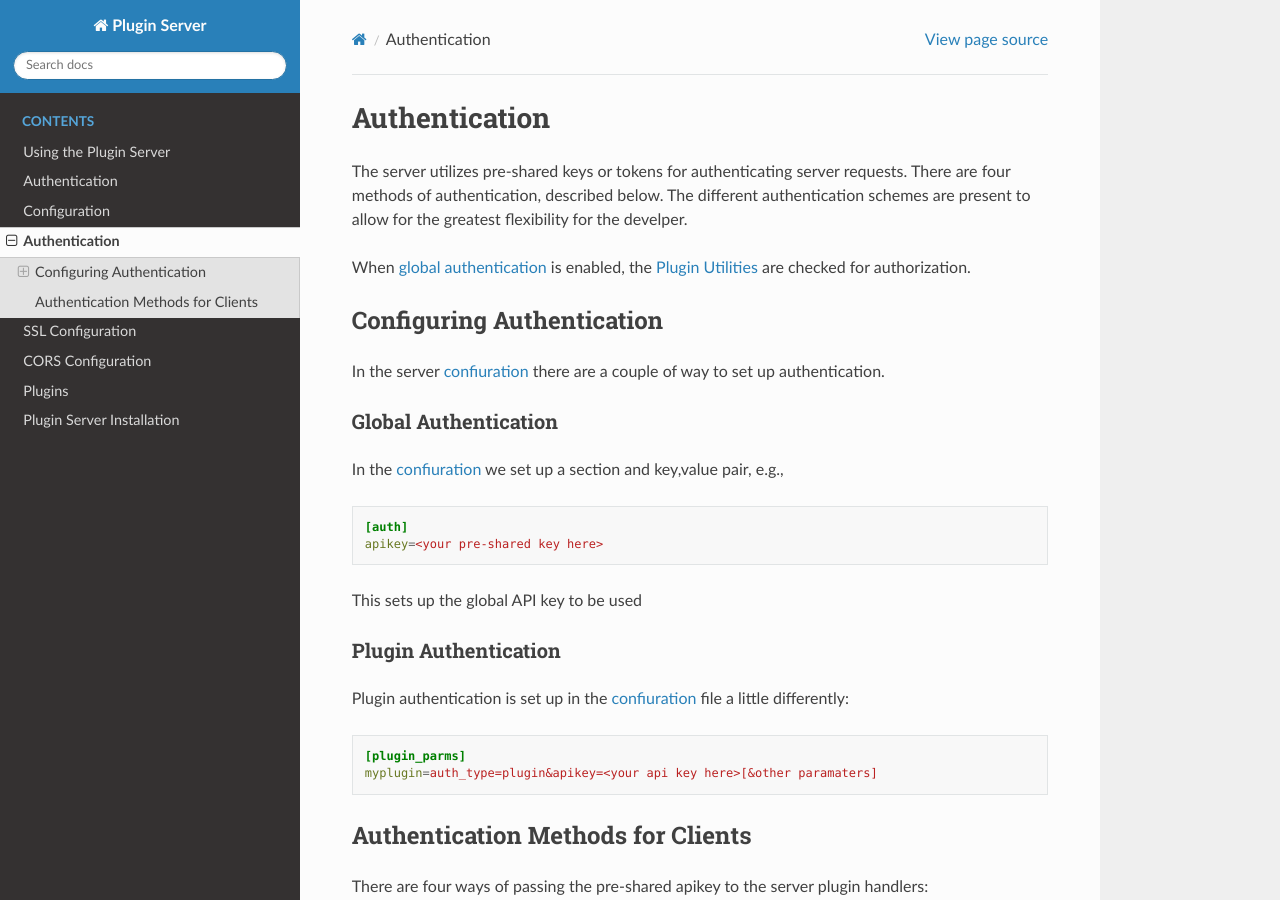
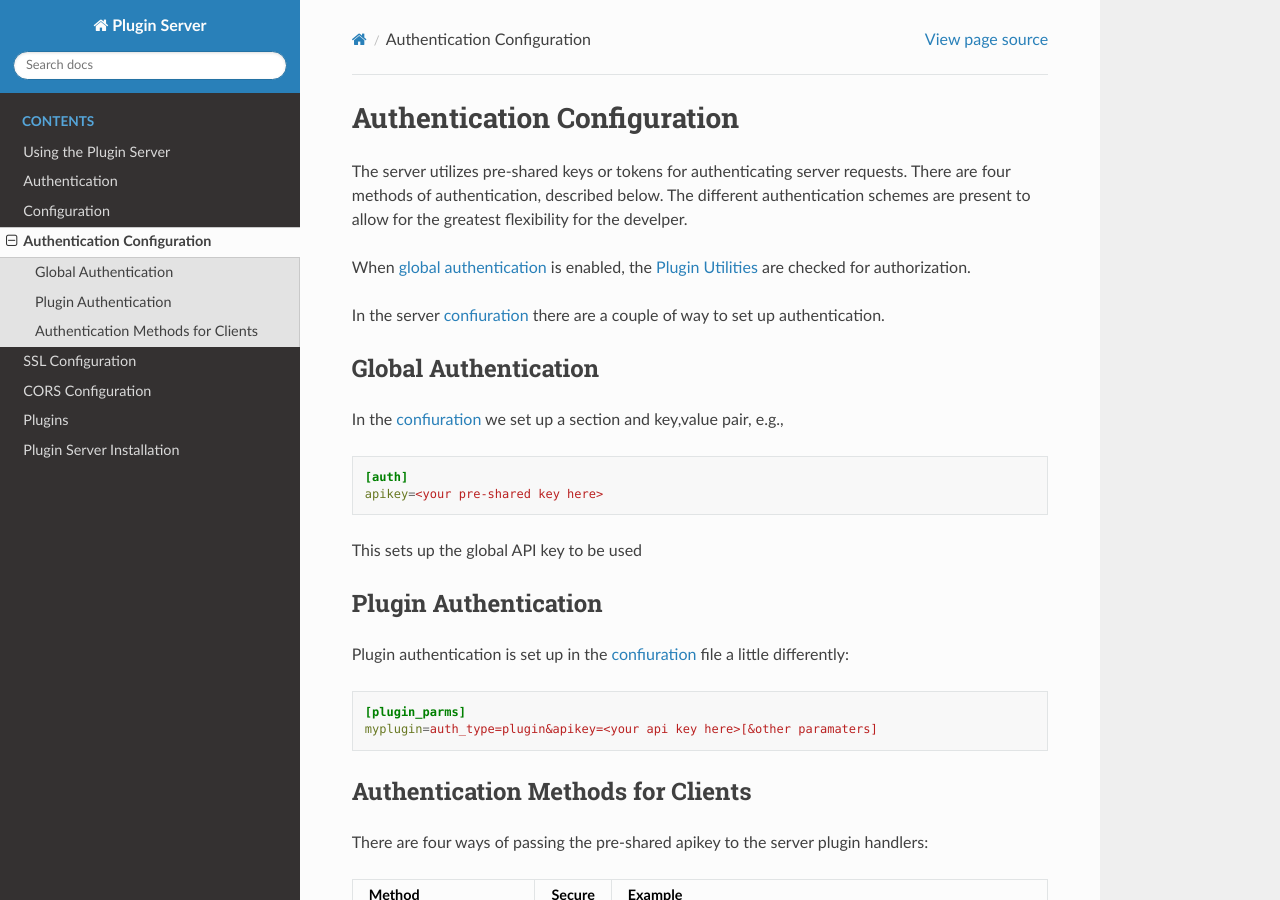
Before and after one commit to nicciniamh/pluginserver, a Sphinx documentation site: the page built from docs/Auth.md, in a window 1280 px wide and 900 px high. Built offline with Sphinx 7.4.7 and the Read the Docs theme 3.1.0, drawn with Linux system fonts in a browser that asks for light colours.

Commit message:
updated auth to have common headers with other doc files

```diff
--- a/docs/Auth.md
+++ b/docs/Auth.md
@@ -1,9 +1,8 @@
-# Authentication
+# Authentication Configuration
 The server utilizes pre-shared keys or tokens for authenticating server requests. There are four methods of authentication, described below. The different authentication schemes are present to allow for the greatest flexibility for the develper.
 
 When [global authentication](#global-authentication) is enabled, the [Plugin Utilities](Usage.md#plugin-utilities) are checked for authorization.
 
-## Configuring Authentication
 In the server [confiuration](Config.md) there are a couple of way to set up authentication.
 
 ### Global Authentication
```
